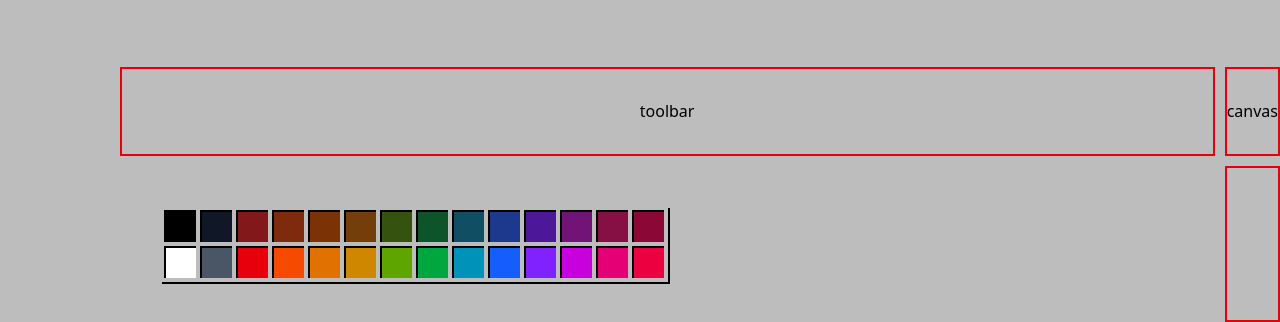
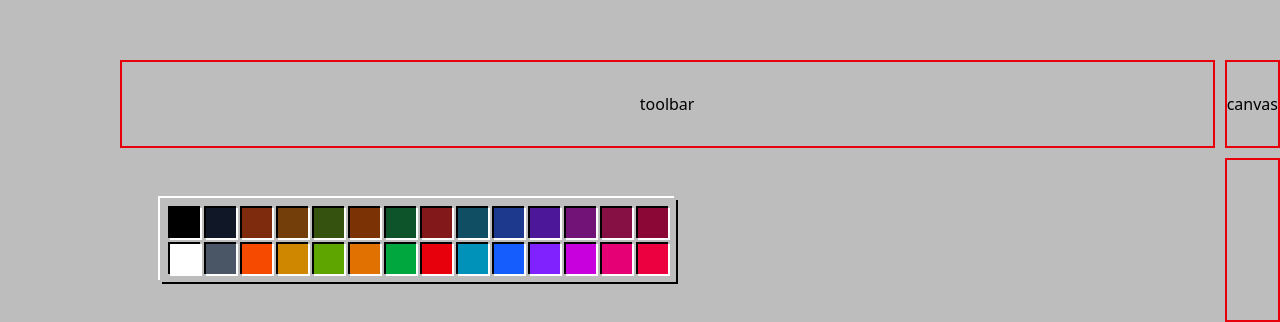
Before and after one commit to lmello0/online-paint, an Angular app in the folder paint-front/: page / in a window 1280 px wide. Shown: the part 478-800 px from the top of the page. Built offline with nearby package versions, Linux system fonts and the light colour scheme.

Commit message:
:recycle: refactor: change color picker to use a for loop instead of hardcoded elements

```diff
--- a/paint-front/src/app/color-picker/color-picker.component.html
+++ b/paint-front/src/app/color-picker/color-picker.component.html
@@ -1,217 +1,14 @@
-<div class="flex flex-row items-center shadow-[2px_2px_black]">
-  <div class="color-picker flex w-full justify-around gap-1 p-1">
-    <div class="color-container grid grid-cols-1 gap-1">
-      <div
-        (click)="selectColor($event)"
-        id="#000000"
-        hover-class="outline-2 outline-yellow-300"
-        class="w-full cursor-pointer bg-black p-4 text-center shadow-[2px_2px_black_inset]"
-      ></div>
-      <div
-        (click)="selectColor($event)"
-        id="#ffffff"
-        hover-class="outline-2 outline-yellow-300"
-        class="w-full cursor-pointer bg-white p-4 text-center shadow-[2px_2px_black_inset]"
-      ></div>
-    </div>
-    <div class="color-container grid grid-cols-1 gap-1">
-      <div
-        (click)="selectColor($event)"
-        id="#101828"
-        hover-class="outline-2 outline-yellow-300"
-        class="w-full cursor-pointer bg-gray-900 p-4 text-center shadow-[2px_2px_black_inset]"
-      ></div>
-      <div
-        (click)="selectColor($event)"
-        id="#4a5565"
-        hover-class="outline-2 outline-yellow-300"
-        class="w-full cursor-pointer bg-gray-600 p-4 text-center shadow-[2px_2px_black_inset]"
-      ></div>
-    </div>
-    <div class="color-container grid grid-cols-1 gap-1">
-      <div
-        (click)="selectColor($event)"
-        id="#82181a"
-        hover-class="outline-2 outline-yellow-300"
-        class="w-full cursor-pointer bg-red-900 p-4 text-center shadow-[2px_2px_black_inset]"
-      ></div>
-      <div
-        (click)="selectColor($event)"
-        id="#e7000b"
-        hover-class="outline-2 outline-yellow-300"
-        class="w-full cursor-pointer bg-red-600 p-4 text-center shadow-[2px_2px_black_inset]"
-      ></div>
-    </div>
-    <div class="color-container grid grid-cols-1 gap-1">
-      <div
-        (click)="selectColor($event)"
-        id="#7e2a0c"
-        hover-class="outline-2 outline-yellow-300"
-        class="w-full cursor-pointer bg-orange-900 p-4 text-center shadow-[2px_2px_black_inset]"
-      ></div>
-      <div
-        (click)="selectColor($event)"
-        id="#f54a00"
-        hover-class="outline-2 outline-yellow-300"
-        class="w-full cursor-pointer bg-orange-600 p-4 text-center shadow-[2px_2px_black_inset]"
-      ></div>
-    </div>
-    <div class="color-container grid grid-cols-1 gap-1">
-      <div
-        (click)="selectColor($event)"
-        id="#7b3306"
-        hover-class="outline-2 outline-yellow-300"
-        class="w-full cursor-pointer bg-amber-900 p-4 text-center shadow-[2px_2px_black_inset]"
-      ></div>
-      <div
-        (click)="selectColor($event)"
-        id="#e17100"
-        hover-class="outline-2 outline-yellow-300"
-        class="w-full cursor-pointer bg-amber-600 p-4 text-center shadow-[2px_2px_black_inset]"
-      ></div>
-    </div>
-    <div class="color-container grid grid-cols-1 gap-1">
-      <div
-        (click)="selectColor($event)"
-        id="#733e0a"
-        hover-class="outline-2 outline-yellow-300"
-        class="w-full cursor-pointer bg-yellow-900 p-4 text-center shadow-[2px_2px_black_inset]"
-      ></div>
-      <div
-        (click)="selectColor($event)"
-        id="#d08700"
-        hover-class="outline-2 outline-yellow-300"
-        class="w-full cursor-pointer bg-yellow-600 p-4 text-center shadow-[2px_2px_black_inset]"
-      ></div>
-    </div>
-    <div class="color-container grid grid-cols-1 gap-1">
-      <div
-        (click)="selectColor($event)"
-        id="#35530e"
-        hover-class="outline-2 outline-yellow-300"
-        class="w-full cursor-pointer bg-lime-900 p-4 text-center shadow-[2px_2px_black_inset]"
-      ></div>
-      <div
-        (click)="selectColor($event)"
-        id="#5ea500"
-        hover-class="outline-2 outline-yellow-300"
-        class="w-full cursor-pointer bg-lime-600 p-4 text-center shadow-[2px_2px_black_inset]"
-      ></div>
-    </div>
-    <div class="color-container grid grid-cols-1 gap-1">
-      <div
-        (click)="selectColor($event)"
-        id="#0d542b"
-        hover-class="outline-2 outline-yellow-300"
-        class="w-full cursor-pointer bg-green-900 p-4 text-center shadow-[2px_2px_black_inset]"
-      ></div>
-      <div
-        (click)="selectColor($event)"
-        id="#00a63e"
-        hover-class="outline-2 outline-yellow-300"
-        class="w-full cursor-pointer bg-green-600 p-4 text-center shadow-[2px_2px_black_inset]"
-      ></div>
-    </div>
-    <div class="color-container grid grid-cols-1 gap-1">
-      <div
-        (click)="selectColor($event)"
-        id="#104e64"
-        hover-class="outline-2 outline-yellow-300"
-        class="w-full cursor-pointer bg-cyan-900 p-4 text-center shadow-[2px_2px_black_inset]"
-      ></div>
-      <div
-        (click)="selectColor($event)"
-        id="#0092b8"
-        hover-class="outline-2 outline-yellow-300"
-        class="w-full cursor-pointer bg-cyan-600 p-4 text-center shadow-[2px_2px_black_inset]"
-      ></div>
-    </div>
-    <div class="color-container grid grid-cols-1 gap-1">
-      <div
-        (click)="selectColor($event)"
-        id="#1c398e"
-        hover-class="outline-2 outline-yellow-300"
-        class="w-full cursor-pointer bg-blue-900 p-4 text-center shadow-[2px_2px_black_inset]"
-      ></div>
-      <div
-        (click)="selectColor($event)"
-        id="#155dfc"
-        hover-class="outline-2 outline-yellow-300"
-        class="w-full cursor-pointer bg-blue-600 p-4 text-center shadow-[2px_2px_black_inset]"
-      ></div>
-    </div>
-    <div class="color-container grid grid-cols-1 gap-1">
-      <div
-        (click)="selectColor($event)"
-        id="#4d179a"
-        hover-class="outline-2 outline-yellow-300"
-        class="w-full cursor-pointer bg-violet-900 p-4 text-center shadow-[2px_2px_black_inset]"
-      ></div>
-      <div
-        (click)="selectColor($event)"
-        id="#7f22fe"
-        hover-class="outline-2 outline-yellow-300"
-        class="w-full cursor-pointer bg-violet-600 p-4 text-center shadow-[2px_2px_black_inset]"
-      ></div>
-    </div>
-    <div class="color-container grid grid-cols-1 gap-1">
-      <div
-        (click)="selectColor($event)"
-        id="#721378"
-        hover-class="outline-2 outline-yellow-300"
-        class="w-full cursor-pointer bg-fuchsia-900 p-4 text-center shadow-[2px_2px_black_inset]"
-      ></div>
-      <div
-        (click)="selectColor($event)"
-        id="#c800de"
-        hover-class="outline-2 outline-yellow-300"
-        class="w-full cursor-pointer bg-fuchsia-600 p-4 text-center shadow-[2px_2px_black_inset]"
-      ></div>
-    </div>
-    <div class="color-container grid grid-cols-1 gap-1">
-      <div
-        (click)="selectColor($event)"
-        id="#861043"
-        hover-class="outline-2 outline-yellow-300"
-        class="w-full cursor-pointer bg-pink-900 p-4 text-center shadow-[2px_2px_black_inset]"
-      ></div>
-      <div
-        (click)="selectColor($event)"
-        id="#e60076"
-        hover-class="outline-2 outline-yellow-300"
-        class="w-full cursor-pointer bg-pink-600 p-4 text-center shadow-[2px_2px_black_inset]"
-      ></div>
-    </div>
-    <div class="color-container grid grid-cols-1 gap-1">
-      <div
-        (click)="selectColor($event)"
-        id="#8b0836"
-        hover-class="outline-2 outline-yellow-300"
-        class="w-full cursor-pointer bg-rose-900 p-4 text-center shadow-[2px_2px_black_inset]"
-      ></div>
-      <div
-        (click)="selectColor($event)"
-        id="#ec003f"
-        hover-class="outline-2 outline-yellow-300"
-        class="w-full cursor-pointer bg-rose-600 p-4 text-center shadow-[2px_2px_black_inset]"
-      ></div>
-    </div>
-    <!-- <div class="color-container grid grid-cols-1 gap-1">
-      <div
-        #customColorDiv
-        (click)="selectColor($event)"
-        hover-class="outline-2 outline-yellow-300"
-        class="rainbow flex w-12 cursor-pointer items-center justify-center shadow-[2px_2px_black_inset]"
-      >
-        <input
-          #customColorInput
-          type="color"
-          value="#fd1d1d"
-          class="h-full w-full opacity-0"
-          (click)="onColorPickerClick()"
-          (input)="updateColor()"
-        />
-      </div>
-    </div> -->
-  </div>
+<div
+  class="grid grid-cols-14 grid-rows-{{
+    this.ROW_QUANTITY
+  }} gap-1 p-2 shadow-[-2px_-2px_white,2px_2px_black]"
+>
+  @for (color of colorPalette; track $index) {
+    <div
+      (click)="selectColor($event, color)"
+      class="w-full cursor-pointer p-4 text-center shadow-[2px_2px_black_inset,2px_2px_white] hover:outline-2 hover:outline-yellow-300 {{
+        color.backgroundColorClass
+      }}"
+    ></div>
+  }
 </div>
--- a/paint-front/src/app/color-picker/color-picker.component.ts
+++ b/paint-front/src/app/color-picker/color-picker.component.ts
@@ -5,16 +5,18 @@ import {
   Output,
   ViewChild,
 } from '@angular/core';
-import { HoverClassDirective } from '../directives/hover-class/hover-class.directive';
+import { COLOR_PALETTE } from './constants/color-palette';
+import { Color } from './interface/color';
 
 @Component({
   selector: 'app-color-picker',
-  imports: [HoverClassDirective],
+  imports: [],
   templateUrl: './color-picker.component.html',
   styleUrl: './color-picker.component.css',
 })
 export class ColorPickerComponent {
-  isHovered: boolean = false;
+  readonly ROW_QUANTITY = 2;
+  colorPalette = COLOR_PALETTE;
 
   @ViewChild('customColorInput') customColorInput!: ElementRef;
   @ViewChild('customColorDiv') customColorDiv!: ElementRef;
@@ -22,42 +24,29 @@ export class ColorPickerComponent {
   colorPickerTouchedYet: boolean = false;
 
   selectedColor: string = '';
-  selectedColorDiv!: HTMLElement;
+  selectedColorDiv: HTMLElement | null = null;
 
   @Output() colorEventEmitter = new EventEmitter<string>();
 
-  addOutline(): void {
-    this.isHovered = true;
-  }
-
-  removeOutline(): void {
-    this.isHovered = false;
-  }
-
   updateColor(): void {
-    const currentColor: string = this.customColorInput.nativeElement.value;
+    const currentColor = this.customColorInput.nativeElement.value;
     this.customColorDiv.nativeElement.style.backgroundColor = currentColor;
   }
 
   onColorPickerClick() {
-    if (!this.colorPickerTouchedYet) {
-      this.colorPickerTouchedYet = true;
-    }
-
     this.customColorDiv.nativeElement.classList.remove('rainbow');
     this.updateColor();
   }
 
-  selectColor(event: Event) {
+  selectColor(event: Event, color: Color) {
+    console.log(this.colorPalette.length);
+
     const selectedClassOutline = 'selected';
 
-    if (this.selectedColorDiv !== undefined) {
-      this.selectedColorDiv.classList.remove(selectedClassOutline);
-    }
+    this.selectedColorDiv?.classList.remove(selectedClassOutline);
 
     this.selectedColorDiv = event.target as HTMLElement;
-
-    this.selectedColor = this.selectedColorDiv.id;
+    this.selectedColor = color.hexCode;
 
     this.selectedColorDiv.classList.add(selectedClassOutline);
     this.colorEventEmitter.emit(this.selectedColor);
--- /dev/null
+++ b/paint-front/src/app/color-picker/constants/color-palette.ts
@@ -0,0 +1,32 @@
+import { Color } from '../interface/color';
+
+export const COLOR_PALETTE: Array<Color> = [
+  { hexCode: '#000000', backgroundColorClass: 'bg-black' },
+  { hexCode: '#101828', backgroundColorClass: 'bg-gray-900' },
+  { hexCode: '#7e2a0c', backgroundColorClass: 'bg-orange-900' },
+  { hexCode: '#733e0a', backgroundColorClass: 'bg-yellow-900' },
+  { hexCode: '#35530e', backgroundColorClass: 'bg-lime-900' },
+  { hexCode: '#7b3306', backgroundColorClass: 'bg-amber-900' },
+  { hexCode: '#0d542b', backgroundColorClass: 'bg-green-900' },
+  { hexCode: '#82181a', backgroundColorClass: 'bg-red-900' },
+  { hexCode: '#104e64', backgroundColorClass: 'bg-cyan-900' },
+  { hexCode: '#1c398e', backgroundColorClass: 'bg-blue-900' },
+  { hexCode: '#4d179a', backgroundColorClass: 'bg-violet-900' },
+  { hexCode: '#721378', backgroundColorClass: 'bg-fuchsia-900' },
+  { hexCode: '#861043', backgroundColorClass: 'bg-pink-900' },
+  { hexCode: '#8b0836', backgroundColorClass: 'bg-rose-900' },
+  { hexCode: '#ffffff', backgroundColorClass: 'bg-white' },
+  { hexCode: '#4a5565', backgroundColorClass: 'bg-gray-600' },
+  { hexCode: '#f54a00', backgroundColorClass: 'bg-orange-600' },
+  { hexCode: '#d08700', backgroundColorClass: 'bg-yellow-600' },
+  { hexCode: '#5ea500', backgroundColorClass: 'bg-lime-600' },
+  { hexCode: '#e17100', backgroundColorClass: 'bg-amber-600' },
+  { hexCode: '#00a63e', backgroundColorClass: 'bg-green-600' },
+  { hexCode: '#e7000b', backgroundColorClass: 'bg-red-600' },
+  { hexCode: '#0092b8', backgroundColorClass: 'bg-cyan-600' },
+  { hexCode: '#155dfc', backgroundColorClass: 'bg-blue-600' },
+  { hexCode: '#7f22fe', backgroundColorClass: 'bg-violet-600' },
+  { hexCode: '#c800de', backgroundColorClass: 'bg-fuchsia-600' },
+  { hexCode: '#e60076', backgroundColorClass: 'bg-pink-600' },
+  { hexCode: '#ec003f', backgroundColorClass: 'bg-rose-600' },
+];
--- /dev/null
+++ b/paint-front/src/app/color-picker/interface/color.ts
@@ -0,0 +1,4 @@
+export interface Color {
+  hexCode: string;
+  backgroundColorClass: string;
+}
```
